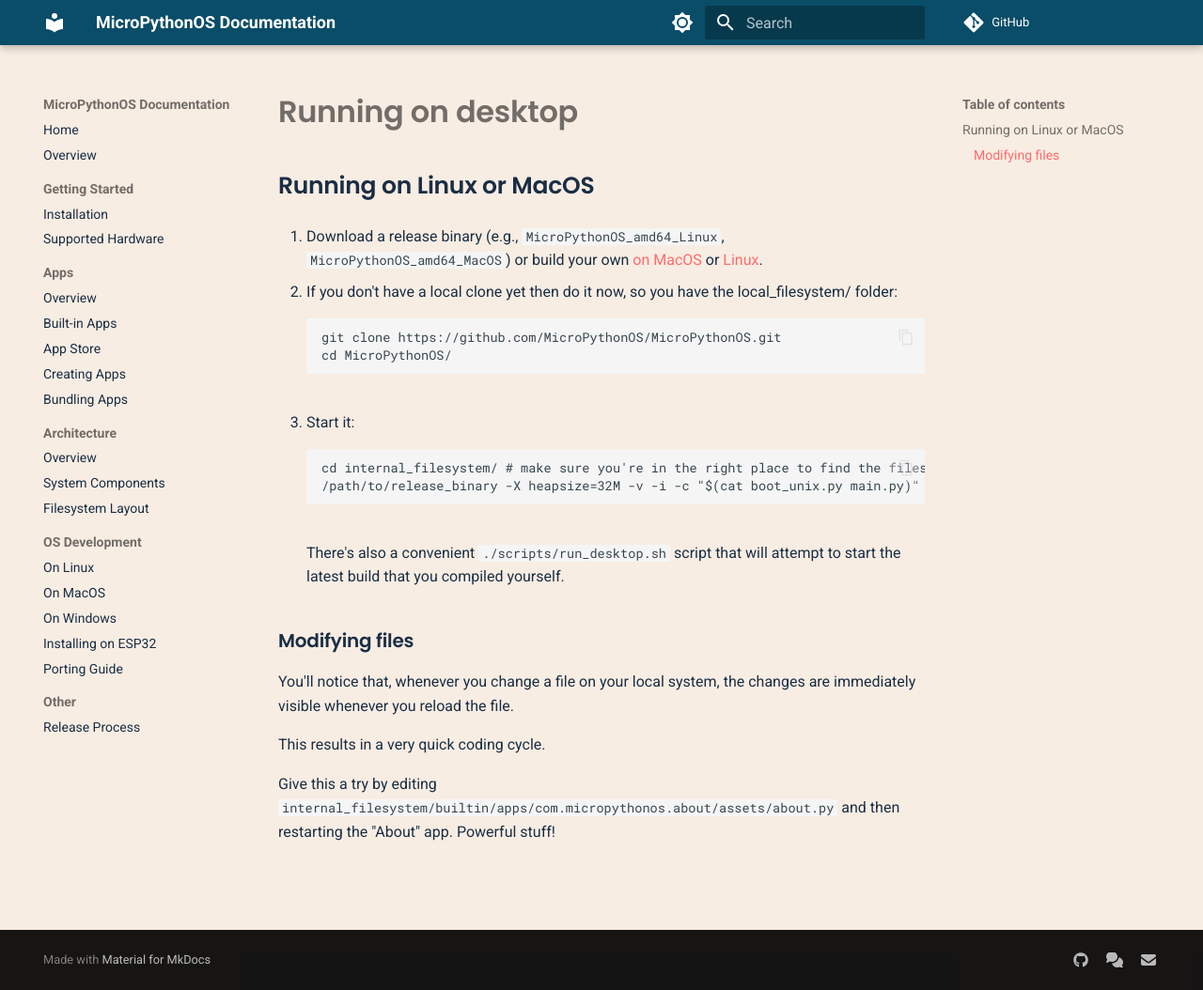
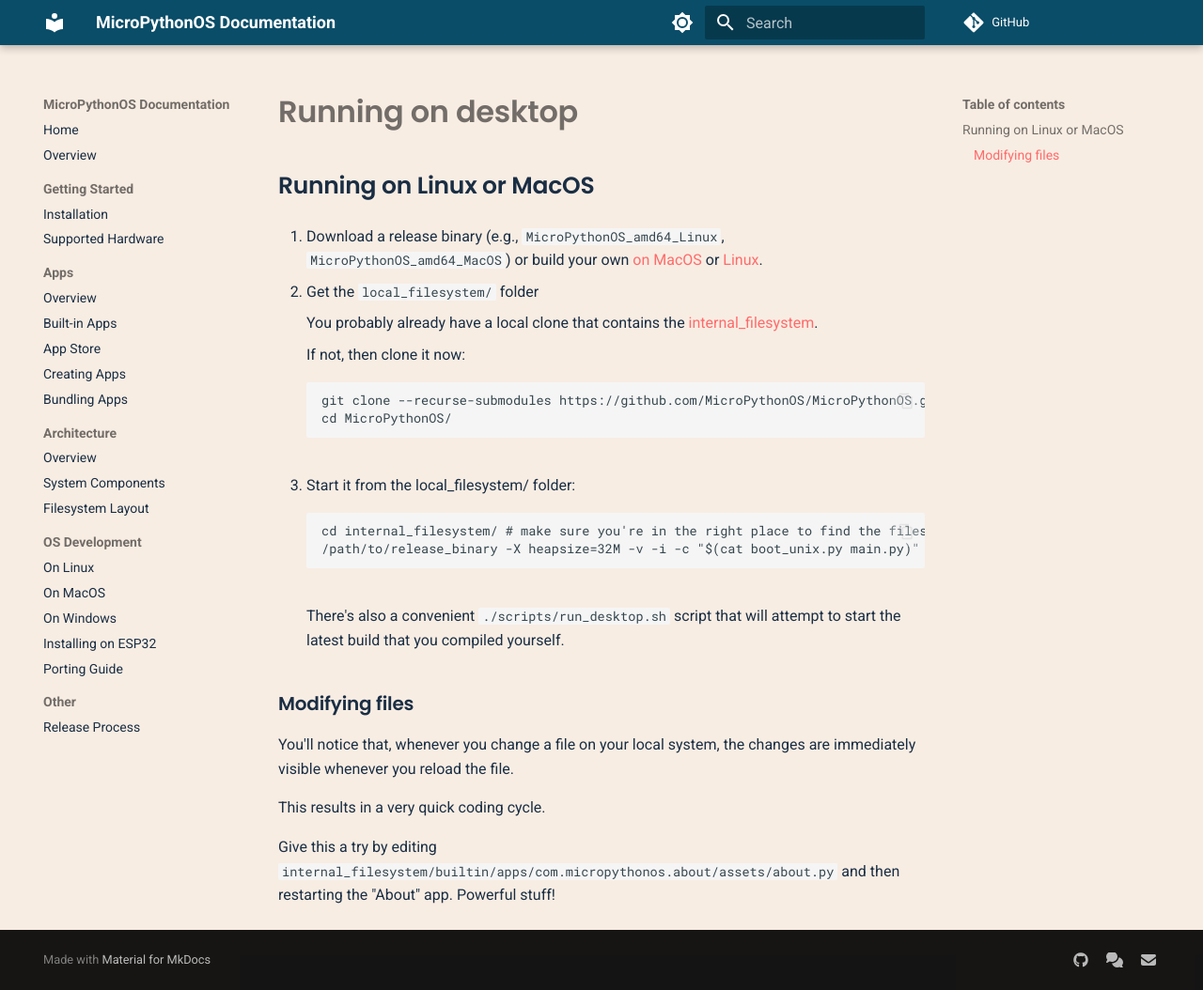
Before and after one commit to MicroPythonOS/docs, an MkDocs documentation site: the page built from docs/os-development/running-on-desktop.md, in a window 1280 px wide and 1054 px high. Shown: the whole window at 94% size. Built offline with MkDocs 1.6.1 and Material for MkDocs 9.7.7, drawn with Linux system fonts in a browser that asks for light colours; comment, search, counter and statistics services are not loaded.

Commit message:
Update docs

````diff
--- a/docs/os-development/running-on-desktop.md
+++ b/docs/os-development/running-on-desktop.md
@@ -2,16 +2,20 @@
 
 1. Download a release binary (e.g., `MicroPythonOS_amd64_Linux`, `MicroPythonOS_amd64_MacOS`) or build your own [on MacOS](../os-development/macos.md) or [Linux](../os-development/linux.md).
 
-2. If you don't have a local clone yet then do it now, so you have the local_filesystem/ folder:
+2. Get the `local_filesystem/` folder
+
+    You probably already have a local clone that contains the [internal_filesystem](https://github.com/MicroPythonOS/MicroPythonOS/tree/main/internal_filesystem).
+
+    If not, then clone it now:
 
     <pre>
     ```
-    git clone https://github.com/MicroPythonOS/MicroPythonOS.git
+    git clone --recurse-submodules https://github.com/MicroPythonOS/MicroPythonOS.git
     cd MicroPythonOS/
     ```
     </pre>
 
-3. Start it:
+3. Start it from the local_filesystem/ folder:
 
     <pre>
     ```
````
Also changed, not shown: docs/os-development/installing-on-esp32.md (+2 -2 lines).
